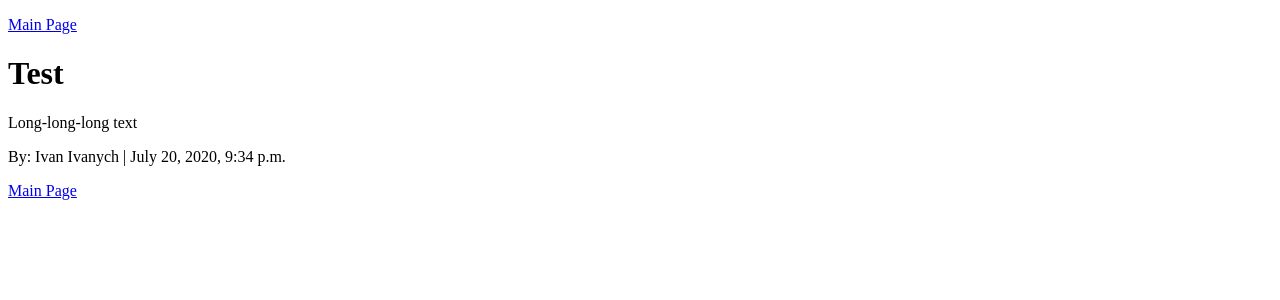
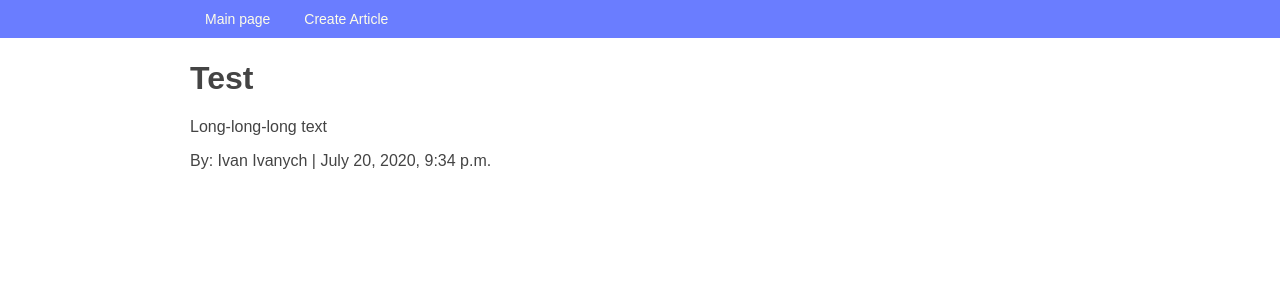
Before and after one commit to ML500/hello_django, a Django app: page /article/1/ in a window 1280 px wide. Shown: the top 300 px of the page. Run offline with Django 3.2, Linux system fonts and the light colour scheme; data comes from the database, SQL or seed files in the repository.

Commit message:
Add navigation on all pages

```diff
--- a/source/webapp/static/css/style.css
+++ b/source/webapp/static/css/style.css
@@ -1,3 +1,49 @@
 body {
-    background: royalblue;
+    font-family: Arial, sans-serif;
+    font-size: 16px;
+    color: #444444;
+    margin-top: 60px;
+    }
+
+.container {
+    margin: 0 auto;
+    width: 100%;
+    max-width: 900px;
 }
+
+.navbar {
+    display: block;
+    background: #6a7dff;
+    position: fixed;
+    top: 0;
+    right: 0;
+    left: 0;
+    font-size: 0;
+    box-sizing: border-box;
+    padding: 7px 30px;
+}
+
+.menu {
+    font-size: 14px;
+    line-height: 1;
+    padding: 0;
+    margin: 0;
+    display: inline-block;
+    color: #fffee8;
+}
+
+.menu li {
+    display: inline-block;
+}
+
+.menu a {
+    display: inline-block;
+    text-decoration: none;
+    color: inherit;
+    padding: 5px 15px;
+}
+
+.menu a:hover {
+    color: #ffc122;
+    text-decoration: underline;
+}
--- a/source/webapp/templates/article_view.html
+++ b/source/webapp/templates/article_view.html
@@ -1,14 +1,24 @@
+{% load staticfiles %}
 <!DOCTYPE html>
 <html lang="en">
 <head>
     <meta charset="UTF-8">
     <title>View</title>
+    <link rel="stylesheet" href="{% static 'css/style.css' %}">
 </head>
 <body>
-    <p><a href="{% url "index" %}">Main Page</a></p>
-    <h1>{{ article.title }}</h1>
-    <p>{{ article.text }}</p>
-    <p>By: {{ article.author }} | {{ article.created_at }}</p>
-    <p><a href="/">Main Page</a></p>
+    <nav class="navbar">
+        <div class="container">
+            <ul class="menu">
+                <li><a href="{% url 'index' %}">Main page</a></li>
+                <li><a href="{% url 'article_create' %}">Create Article</a></li>
+            </ul>
+        </div>
+    </nav>
+    <div class="container">
+        <h1>{{ article.title }}</h1>
+        <p>{{ article.text }}</p>
+        <p>By: {{ article.author }} | {{ article.created_at }}</p>
+    </div>
 </body>
 </html>
--- a/source/webapp/views.py
+++ b/source/webapp/views.py
@@ -1,4 +1,4 @@
-from django.shortcuts import render, redirect
+from django.shortcuts import render, redirect, get_object_or_404
 from django.urls import reverse
 
 from webapp.models import Article, STATUS_CHOICES
@@ -13,7 +13,7 @@ def index_view(request):
 
 
 def article_view(request, pk):
-    article = Article.objects.get(pk=pk)
+    article = get_object_or_404(Article, pk=pk)
     context = {'article': article}
     return render(request, 'article_view.html', context)
 
```
Also changed, not shown: source/webapp/templates/article_create.html (+12 -1 lines), source/webapp/templates/index.html (+9 -16 lines).
